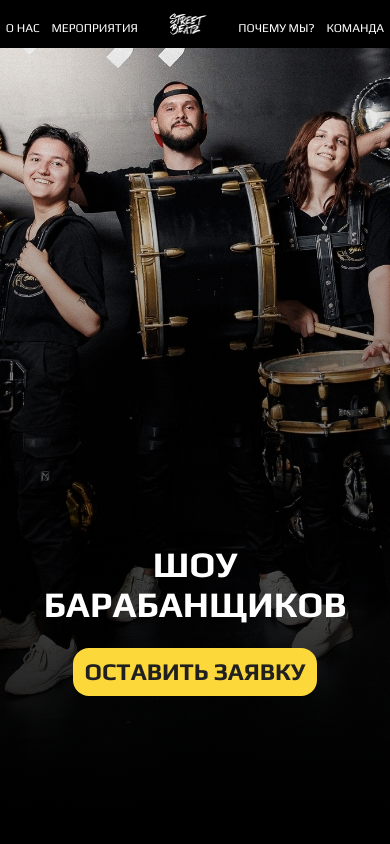
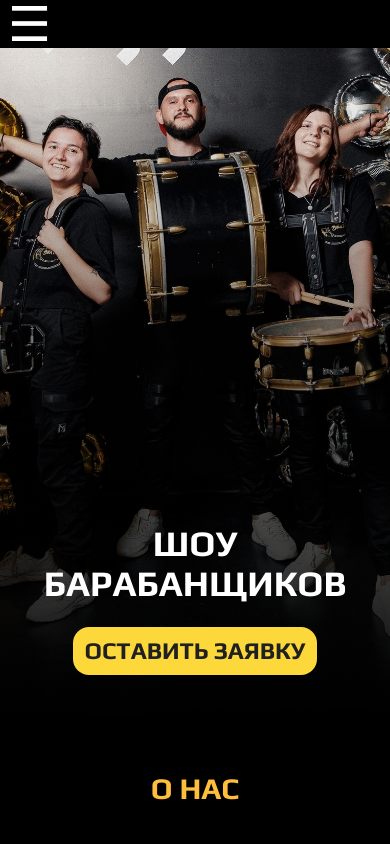
Before and after one commit to TerenceGo123/street-beatz-nuxt, a Nuxt app: page / in a window 390 px wide. Shown: the top 844 px of the page. Built offline with nearby package versions, Linux system fonts and the light colour scheme.

Commit message:
Add NavBar Hamburger

```diff
--- a/pages/index.vue
+++ b/pages/index.vue
@@ -1,23 +1,24 @@
 <template>
   <div>
-    <nav>
-      <ul class="flex justify-around items-center bg-black text-white py-2 text-2xl nav-menu " >
-        <li><a href="">О НАС</a></li>
-        <li><a href="">МЕРОПРИЯТИЯ</a></li>
-        <li><a href=""><img src="/favicon.png" alt="street beatz logo" class="max-sm:w-1/2 mx-auto"></a></li>
-        <li><a href="">ПОЧЕМУ МЫ?</a></li>
-        <li><a href="">КОМАНДА</a></li>
+    <nav class="max-sm:bg-black w-full">
+      <button class="hamburger sm:hidden relative left-2 z-50 text-white text-5xl" @click="toggleMenu">☰</button>
+      <ul class="nav-ul flex justify-around items-center bg-black text-white py-2 text-2xl nav-menu max-sm:flex-col max-sm:items-start max-sm:pl-2 max-sm:text-xl max-sm:hidden" >
+        <li><a href="#about">О НАС</a></li>
+        <li><a href="#events">МЕРОПРИЯТИЯ</a></li>
+        <li class="max-sm:order-first"><img src="/favicon.png" alt="street beatz logo" class=" mx-auto max-sm:hidden"></li>
+        <li><a href="#why we">ПОЧЕМУ МЫ?</a></li>
+        <li><a href="#team">КОМАНДА</a></li>
       </ul>
     </nav>
-    <header class="top-0 left-0 w-full h-screen max-sm:h-[90vh] bg-[image:linear-gradient(to_top,rgba(0,0,0,1.0),transparent_100%),url('/main-image.jpg')] bg-cover  bg-top">
-        <div class="flex flex-col justify-end items-center h-full pb-28">
+    <header class="w-full h-screen max-sm:h-[80vh] bg-[image:linear-gradient(to_top,rgba(0,0,0,1.0),transparent_100%),url('/main-image.jpg')] bg-cover  bg-top">
+        <div class="flex flex-col justify-end items-center h-full pb-28 max-sm:p-12">
           <h1 class=" text-white text-8xl max-lg:text-5xl max-sm:text-4xl play-bold text-center mb-6" >ШОУ<br>БАРАБАНЩИКОВ</h1>
-          <MyButton>ОСТАВИТЬ ЗАЯВКУ</MyButton>
+          <a href="#form"><MyButton>ОСТАВИТЬ ЗАЯВКУ</MyButton></a>
         </div>
     </header>
     <main class=" bg-black px-14 max-sm:px-4" >
       <div class="container mx-auto ">
-        <section class="about-section h-max">
+        <section class="about-section h-max" id="about">
             <MyTitle>О НАС</MyTitle>
             <div class=" flex justify-between max-xl:flex-col max-xl:items-center max-xl:justify-between  max-sm:flex-col max-sm:items-center " >
                 <div class="w-1/3 max-xl:w-2/4 max-sm:w-full max-sm:mb-5">
@@ -53,13 +54,13 @@
                 </div>
             </div>
           </section>
-          <section class="event-section">
+          <section class="event-section" id="events">
             <MyTitle>МЕРОПРИЯТИЯ</MyTitle>
             <div class="list-card grid grid-cols-4 max-lg:grid-cols-2 max-sm:grid-cols-1 gap-8 row-auto">
               <MyCard v-for="item in cards" :key="item.id" :item="item"/>
             </div>
           </section>
-          <section class="why-we-section">
+          <section class="why-we-section" id="why we">
             <MyTitle>ПОЧЕМУ МЫ?</MyTitle>
             <div>
               <div class="flex justify-between items-center">
@@ -73,7 +74,7 @@
             </div>
 
           </section>
-          <section class="team-section mb-12">
+          <section class="team-section mb-12" id="team">
             <MyTitle>КОМАНДА</MyTitle>
             <div class="grid grid-cols-4 max-sm:grid-cols-2 gap-y-12">
               <div class=" bg-brand-orange rounded-full 2xl:w-44 2xl:h-44  xl:w-36 xl:h-36  max-xl:w-36 max-xl:h-36 mx-auto"></div>
@@ -118,6 +119,7 @@
   </div>
 </template>
 <script lang="ts" setup>
+
 const cards = [
   {
     id: 1,
@@ -142,6 +144,28 @@ const cards = [
 ]
 
 
+let IsVisible: Boolean = false
+
+const toggleMenu = () => {
+    const menu = document.querySelector('.nav-ul');
+    const hamburger = document.querySelector('.hamburger')
+    if(menu != null && hamburger != null) {
+      menu.classList.toggle('max-sm:hidden')
+      if(hamburger.textContent == "☰") {
+        console.log("check open")
+        hamburger.textContent = "𐄂"
+        return
+      }
+
+      else if (hamburger.textContent == "𐄂") {
+        console.log("check close")
+        hamburger.textContent = "☰"
+        return
+      }
+    }
+  }
+
+
 </script>
 
 <style>
@@ -163,7 +187,7 @@ const cards = [
 }
 
 .nav-menu li :not(img) {
-  @apply  hover:border-b-4  hover:border-brand-orange  transition-all box-border max-sm:text-xs
+  @apply  hover:border-b-4  hover:border-brand-orange  transition-all box-border
 }
 
 .list__item {
```
